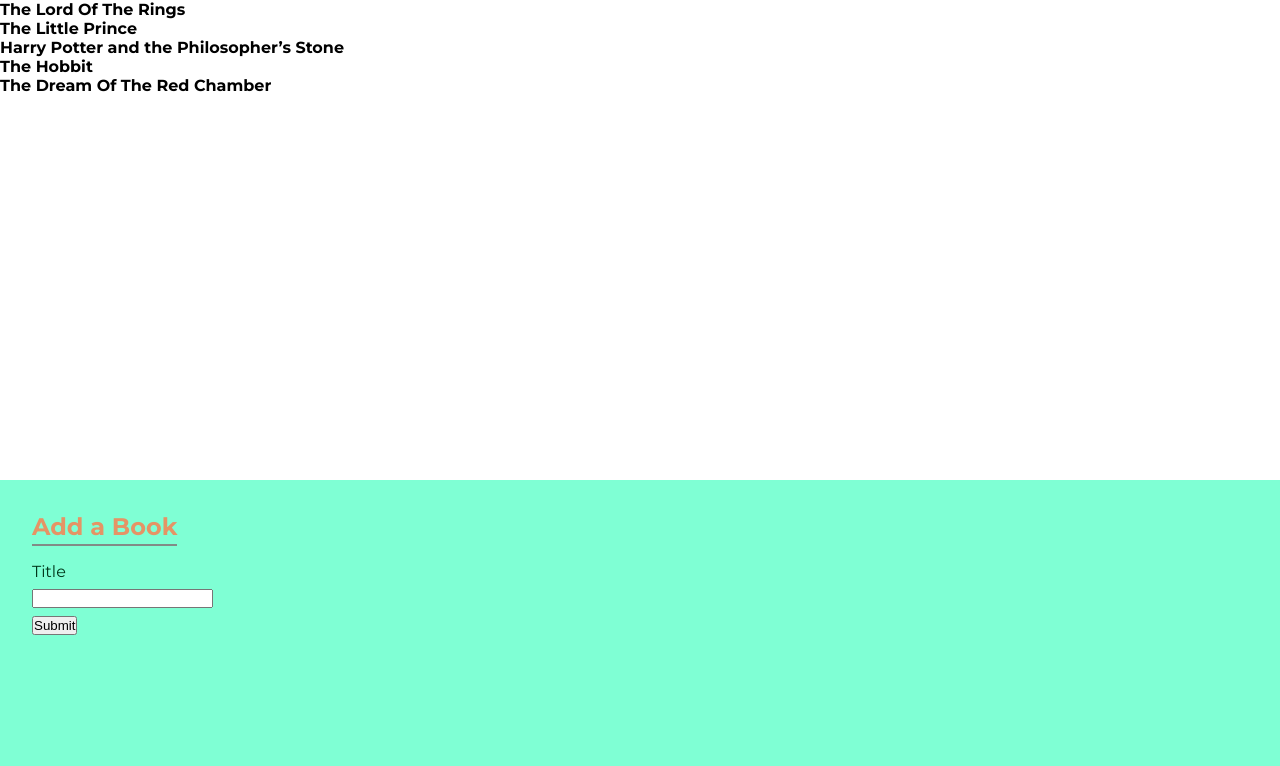
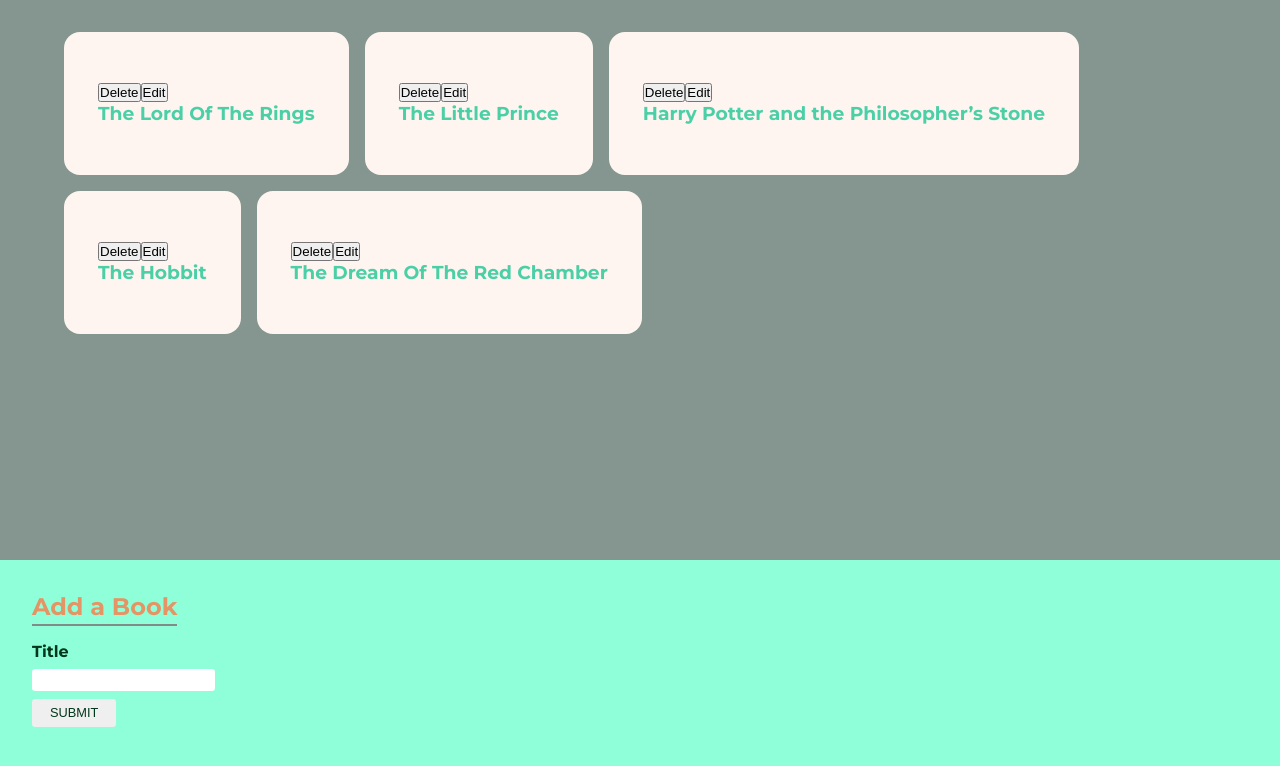
Before and after one commit to Saurav-98/Modern_React_And_Redux-04-Handle-Forms, a React (Vite) app: page / in a window 1280 px wide. Shown: the top 766 px of the page. Built offline with nearby package versions, Linux system fonts and the light colour scheme.

Commit message:
Working on Every App Feature

```diff
--- a/index.html
+++ b/index.html
@@ -12,7 +12,7 @@
       rel="stylesheet"
     />
 
-    <title>Vite + React</title>
+    <title>Book List</title>
   </head>
   <body>
     <div id="root"></div>
--- a/src/App.css
+++ b/src/App.css
@@ -6,4 +6,38 @@
 
 body {
   font-family: "Montserrat", sans-serif;
+  background-color: #84968f;
 }
+
+.book-list {
+  padding: 2rem 4rem;
+  display: flex;
+  /* flex-direction: column; */
+  gap: 1rem;
+  flex-wrap: wrap;
+}
+
+.book-show {
+  background-color: #fef5f0;
+  padding: 3rem 2rem;
+  border-radius: 1rem;
+  color: #4bcfa6;
+  width: max-content;
+  height: max-content;
+  cursor: pointer;
+  border: 2px solid transparent;
+  transition: 0.3s all ease;
+
+  overflow: hidden;
+}
+.book-show:hover {
+  background-color: #ebfff7;
+  border-color: #e59465;
+}
+
+.book-show h3 {
+  transition: 1s transform ease;
+}
+.book-show h3:hover {
+  transform: scale(1.1);
+}
--- a/src/App.jsx
+++ b/src/App.jsx
@@ -1,6 +1,7 @@
 import React, { useState } from "react";
 import BookCreate from "./components/BookCreate";
 import "./App.css";
+import BookList from "./components/BookList";
 const App = () => {
   const [books, setBooks] = useState([
     { id: 1, title: "The Lord Of The Rings" },
@@ -13,11 +14,29 @@
   const addBook = (book) => {
     setBooks((prev) => [...prev, book]);
   };
+
+  const deleteBook = (id) => {
+    const updatedBooks = books.filter((book) => book.id !== id);
+    setBooks(updatedBooks);
+  };
+
+  const editBook = (id, newTitle) => {
+    const updatedBooks = books.map((book) => {
+      if (book.id === id) {
+        return { ...book, title: newTitle };
+      } else {
+        return book;
+      }
+    });
+    setBooks(updatedBooks);
+  };
   return (
     <div>
-      {books.map((book) => {
-        return <h4 key={book.id}>{book.title}</h4>;
-      })}
+      <BookList
+        books={books}
+        onDeleteHandle={deleteBook}
+        onEditHandle={editBook}
+      />
       <BookCreate onTitleSubmit={addBook} />
     </div>
   );
--- a/src/components/BookCreate.css
+++ b/src/components/BookCreate.css
@@ -1,9 +1,9 @@
 .book-create {
-  position: absolute;
+  position: fixed;
   width: 100%;
   bottom: 0;
-  height: 40vh;
-  background-color: aquamarine;
+  height: 30vh;
+  background-color: #8effd8;
   padding: 2rem;
 }
 .book-create h2 {
@@ -13,11 +13,38 @@
   padding-bottom: 0.2rem;
 }
 
-.book-create form {
+.book-create__form {
   display: flex;
   flex-direction: column;
   align-items: flex-start;
   margin: 1rem 0;
   gap: 0.5rem;
+}
+
+.book-create__form label {
   color: #00361a;
+  font-weight: bold;
 }
+
+.book-create__form input {
+  padding: 0.2rem;
+  border: none;
+  border-radius: 0.2rem;
+}
+.book-create__form button {
+  padding: 0.3rem 1rem;
+  color: #00361a;
+  font-size: 0.8rem;
+  text-transform: uppercase;
+  font-weight: 500;
+  border-radius: 0.2rem;
+  border: none;
+  cursor: pointer;
+  border: 2px solid transparent;
+  transition: 0.25s all ease;
+}
+.book-create__form button:hover {
+  color: #002605;
+  border-color: #84968f;
+  background-color: #cbffeb;
+}
--- a/src/components/BookCreate.jsx
+++ b/src/components/BookCreate.jsx
@@ -5,13 +5,11 @@
   const [title, setTitle] = useState("");
 
   const titleChangeHandler = (e) => {
-    console.log(e.target.value);
     setTitle(e.target.value);
   };
 
   const titleSubmitHandler = (e) => {
     e.preventDefault();
-    console.log("The Book Title is ", title);
     const newBook = { id: Math.floor(Math.random() * 123456), title };
     onTitleSubmit(newBook);
     setTitle("");
@@ -20,7 +18,7 @@
   return (
     <div className="book-create">
       <h2>Add a Book</h2>
-      <form onSubmit={titleSubmitHandler}>
+      <form className="book-create__form" onSubmit={titleSubmitHandler}>
         <label htmlFor="title">Title</label>
         <input
           type="text"
--- /dev/null
+++ b/src/components/BookEdit.jsx
@@ -0,0 +1,23 @@
+import React, { useState } from "react";
+
+const BookEdit = ({ book, onEditHandle, handleEditClick }) => {
+  const [updatedTitle, setUpdatedTitle] = useState(book.title);
+  const handleChange = (event) => {
+    setUpdatedTitle(event.target.value);
+  };
+  const handleSubmit = (event) => {
+    event.preventDefault();
+    console.log(updatedTitle);
+    onEditHandle(book.id, updatedTitle);
+    handleEditClick();
+  };
+  return (
+    <form onSubmit={handleSubmit}>
+      <label htmlFor="upDatedTitle">Title</label>
+      <input type="text" value={updatedTitle} onChange={handleChange} />
+      <button type="submit">Save</button>
+    </form>
+  );
+};
+
+export default BookEdit;
--- a/src/components/BookList.jsx
+++ b/src/components/BookList.jsx
@@ -1,11 +1,19 @@
-import React from 'react'
+import React from "react";
+import BookShow from "./BookShow";
 
-const BookList = () => {
+const BookList = ({ books, onDeleteHandle, onEditHandle }) => {
   return (
-    <div>
-      <h3>BookList</h3>
+    <div className="book-list">
+      {books.map((book) => (
+        <BookShow
+          key={book.id}
+          book={book}
+          onDeleteHandle={onDeleteHandle}
+          onEditHandle={onEditHandle}
+        />
+      ))}
     </div>
-  )
-}
+  );
+};
 
-export default BookList
+export default BookList;
--- a/src/components/BookShow.jsx
+++ b/src/components/BookShow.jsx
@@ -1,9 +1,31 @@
-import React from "react";
+import React, { useState } from "react";
+import BookEdit from "./BookEdit";
 
-const BookShow = () => {
+const BookShow = ({ book, onDeleteHandle, onEditHandle }) => {
+  const [showEdit, setShowEdit] = useState(false);
+  const { id, title } = book;
+
+  const handleDeleteClick = () => {
+    onDeleteHandle(id);
+  };
+
+  const handleEditClick = () => {
+    setShowEdit((prev) => !prev);
+  };
   return (
-    <div>
-      <h3>BookShow</h3>
+    <div className="book-show">
+      <button onClick={handleDeleteClick}>Delete</button>
+      <button onClick={handleEditClick}>Edit</button>
+
+      {showEdit ? (
+        <BookEdit
+          onEditHandle={onEditHandle}
+          handleEditClick={handleEditClick}
+          book={book}
+        />
+      ) : (
+        <h3>{title}</h3>
+      )}
     </div>
   );
 };
```
